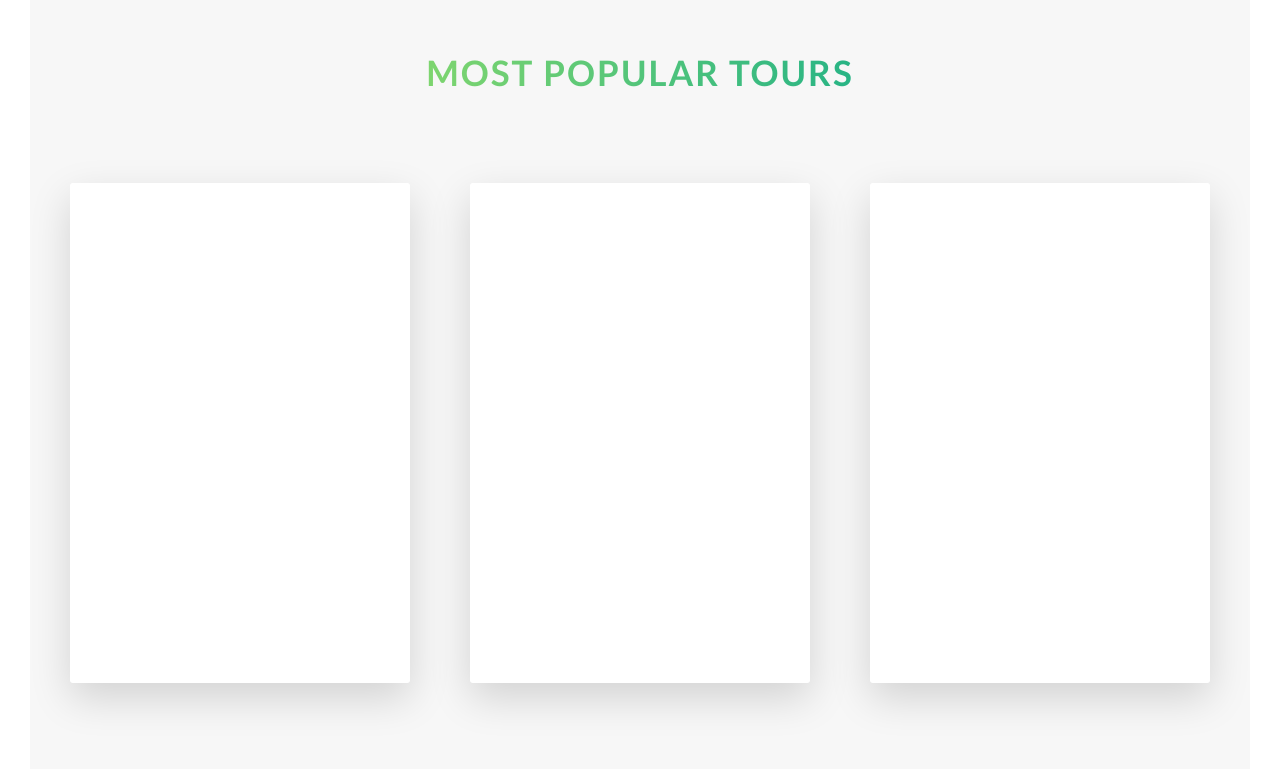
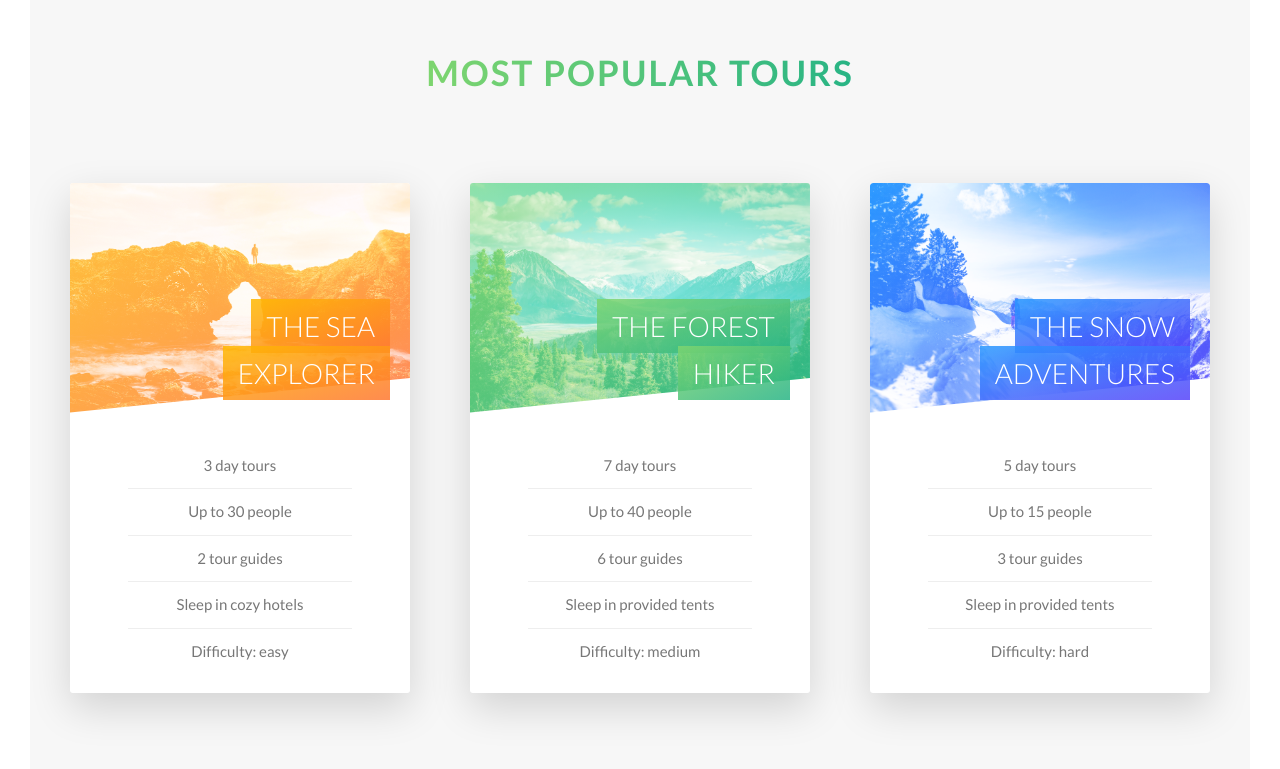
Before and after one commit to Magvin/SASS-tutorial, a website: page index.html in a window 1280 px wide. Shown: the part 2200-2969 px from the top of the page. Drawn offline with Linux system fonts and the light colour scheme.

Commit message:
finsishing card section

```diff
--- a/index.html
+++ b/index.html
@@ -114,7 +114,24 @@
 				<div class="col-1-of-3">
 					<div class="card">
 						<div class="card__side card__side--front">
-							FRONT
+							<div class="card__picture card__picture--1">
+								&nbsp;
+							</div>
+							<h4 class="card__heading">
+								<span class="card__heading-wrapper card__heading-wrapper--1">
+								The sea explorer
+								</span>
+
+							</h4>
+							<div class="card__details">
+								<ul>
+									<li>3 day tours</li>
+									<li>Up to 30 people</li>
+									<li>2 tour guides</li>
+									<li>Sleep in cozy hotels</li>
+									<li>Difficulty: easy</li>
+								</ul>
+							</div>
 						</div>
 						<div class="card__side card__side--back card__side--back-1">
 							Back
@@ -125,7 +142,24 @@
 				<div class="col-1-of-3">
 					<div class="card">
 						<div class="card__side card__side--front">
-							FRONT
+								<div class="card__picture card__picture--2">
+										&nbsp;
+									</div>
+									<h4 class="card__heading">
+										<span class="card__heading-wrapper card__heading-wrapper--2">
+										The forest hiker
+										</span>
+
+									</h4>
+									<div class="card__details">
+										<ul>
+											<li>7 day tours</li>
+											<li>Up to 40 people</li>
+											<li>6 tour guides</li>
+											<li>Sleep in provided tents</li>
+											<li>Difficulty: medium</li>
+										</ul>
+									</div>
 						</div>
 						<div class="card__side card__side--back card__side--back-2">
 							Back
@@ -136,7 +170,26 @@
 				<div class="col-1-of-3">
 					<div class="card">
 						<div class="card__side card__side--front">
-							FRONT
+							<div class="card__side card__side--front">
+								<div class="card__picture card__picture--3">
+												&nbsp;
+									</div>
+										<h4 class="card__heading">
+											<span class="card__heading-wrapper card__heading-wrapper--3">
+											The snow adventures
+											</span>
+
+										</h4>
+											<div class="card__details">
+												<ul>
+													<li>5 day tours</li>
+													<li>Up to 15 people</li>
+													<li>3 tour guides</li>
+													<li>Sleep in provided tents</li>
+													<li>Difficulty: hard</li>
+												</ul>
+								</div>
+							</div>
 						</div>
 						<div class="card__side card__side--back card__side--back-3">
 							Back
--- a/sass/abstracts/_variables.scss
+++ b/sass/abstracts/_variables.scss
@@ -15,6 +15,7 @@ $color-white:#fff;
 $color-black:#000;
 $color-grey-light-1:#f7f7f7;
 
+$color-white-dark: #eee;
 
 //Font
 $default-font-size:1.6rem;
--- a/sass/components/_card.scss
+++ b/sass/components/_card.scss
@@ -1,13 +1,13 @@
 .card {
+
+    // Functionality
     perspective: 150rem;
     -moz-perspective: 150rem;
     position: relative;
-    height: 50rem;
+    height: 51rem;
 
     &__side {
-    font-size: 5rem;
-    color:#fff;
-    height: 50rem;
+    height: 51rem;
     transition: all .8s ease;
     position: absolute;
     top:0;
@@ -15,6 +15,7 @@
     width: 100%;
     backface-visibility: hidden;
     border-radius: 3px;
+    overflow: hidden;
     box-shadow: 0 1.5rem 4rem rgba($color-black, 0.15);
 
     &--front {
@@ -34,10 +35,89 @@
         }
     }
 
+
     &:hover &__side--front {
-        transform: rotateY(180deg);
+        transform: rotateY(-180deg);
     }
     &:hover &__side--back {
         transform: rotateY(0deg);
     }
+
+
+    // Front side of card
+    &__picture {
+        background-size: cover;
+        height: 23rem;
+        background-blend-mode: screen;
+        -webkit-clip-path: polygon(0 0, 100% 0, 100% 85%, 0 100%);
+        clip-path: polygon(0 0, 100% 0, 100% 85%, 0 100%);
+
+
+        &--1 {
+            background-image:linear-gradient(to right bottom, $color-secondary-light, $color-secondary-dark), url(../img/nat-5.jpg)
+        }
+
+        &--2 {
+            background-image:linear-gradient(to right bottom, $color-primary-light, $color-primary-dark), url(../img/nat-6.jpg)
+        }
+
+        &--3 {
+            background-image:linear-gradient(to right bottom, $color-tertiary-light, $color-tertiary-dark), url(../img/nat-7.jpg)
+        }
+    }
+
+    &__heading {
+        font-size: 2.8rem;
+        font-weight: 300;
+        text-transform: uppercase;
+        text-align: right;
+        color:$color-white;
+        position: absolute;
+        top:12rem;
+        right:2rem;
+        width: 75%;
+
+    }
+
+    &__heading-wrapper {
+        padding: 1rem 1.5rem;
+        -webkit-box-decoration-break: clone;
+        box-decoration-break: clone;
+
+        &--1 {
+            background-image: linear-gradient(to right bottom,
+             rgba($color-secondary-light, .85),rgba($color-secondary-dark, .85))
+        }
+
+        &--2 {
+            background-image: linear-gradient(to right bottom,
+            rgba($color-primary-light, .85),rgba($color-primary-dark, .85))
+        }
+
+        &--3 {
+            background-image: linear-gradient(to right bottom, rgba($color-tertiary-light, .85), rgba($color-tertiary-dark, .85))
+        }
+    }
+
+    &__details {
+
+        padding: 3rem;
+
+        ul {
+            list-style: none;
+            width: 80%;
+            margin: 0 auto;
+
+            li {
+                display: block;
+                text-align: center;
+                font-size: 1.5rem;
+                padding: 1rem;
+
+                &:not(:first-child) {
+                    border-top: 1px solid $color-white-dark;
+                }
+            }
+        }
+    }
 }
```
Also changed, not shown: css/style.css, package.json (line endings or trailing spaces), 1 other file.
